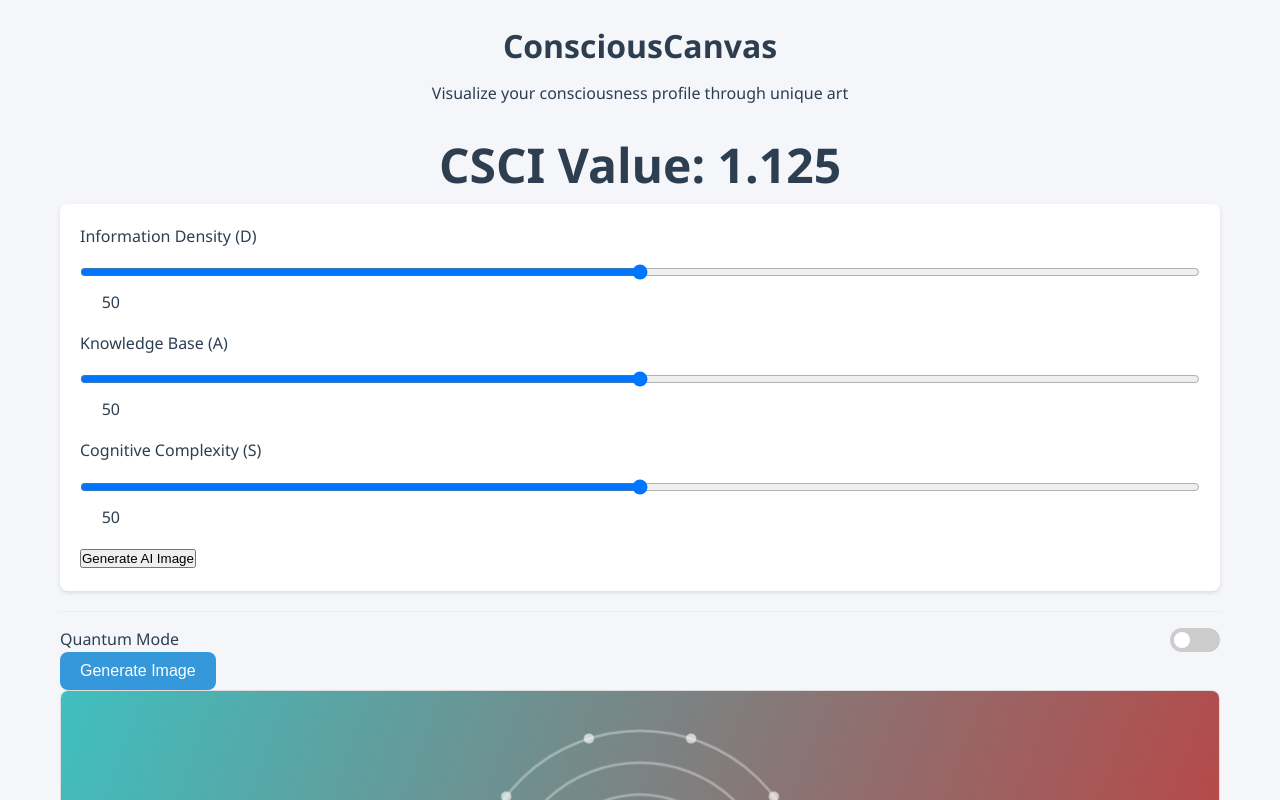
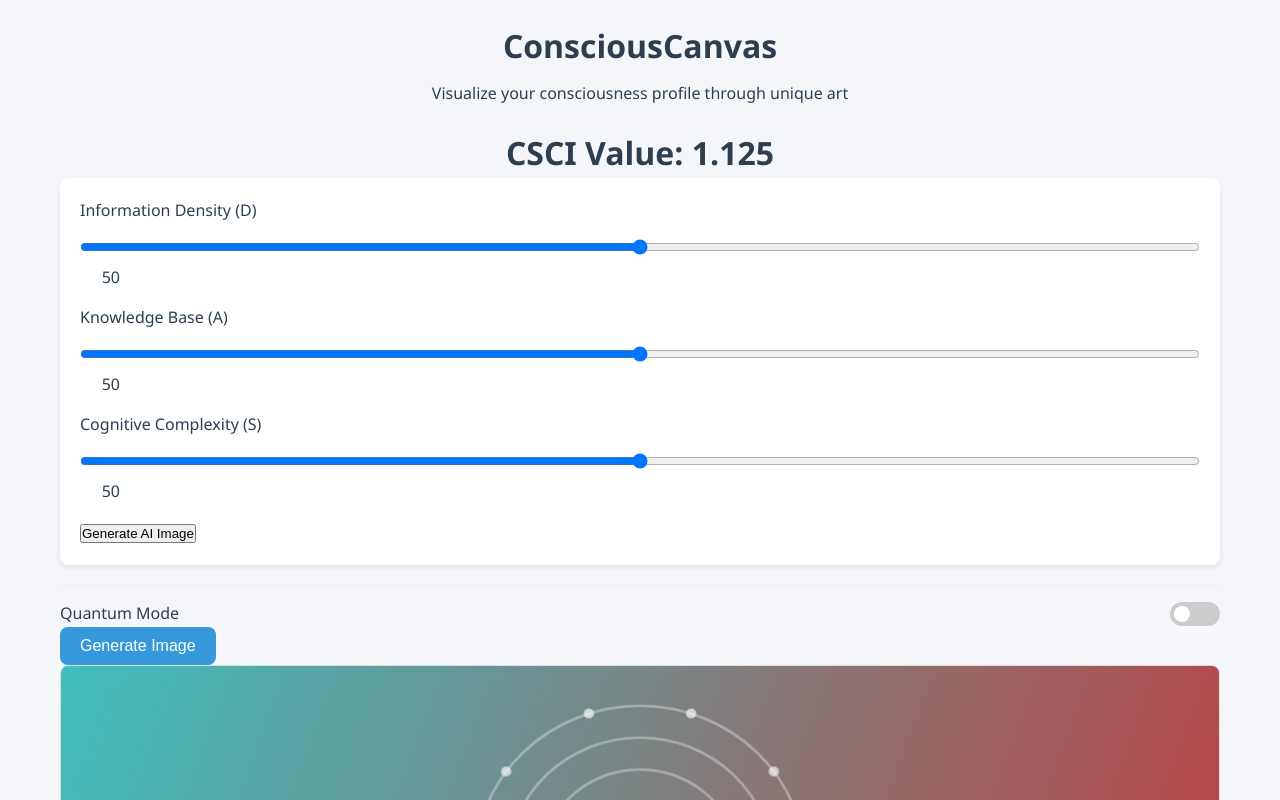
Before and after one commit to honeylouluzon/Introduction-to-Vibe-Coding-ArtGen, a plain HTML site: page index.html in a window 1280 px wide. Shown: the top 800 px of the page. Drawn offline with Linux system fonts and the light colour scheme.

Commit message:
Manual Update

```diff
--- a/index.html
+++ b/index.html
@@ -14,7 +14,7 @@
         </header>
 
         <main>
-            <div class="csci-display emphasized" style="font-size: 3em; font-weight: bold;">
+            <div class="csci-display" style="font-size: 2em; font-weight: bold;">
                 <span>CSCI Value: </span>
                 <span id="csciValue">0</span>
             </div>
```
